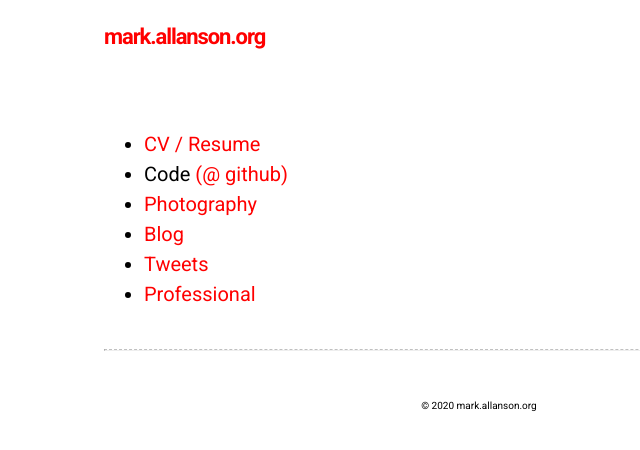
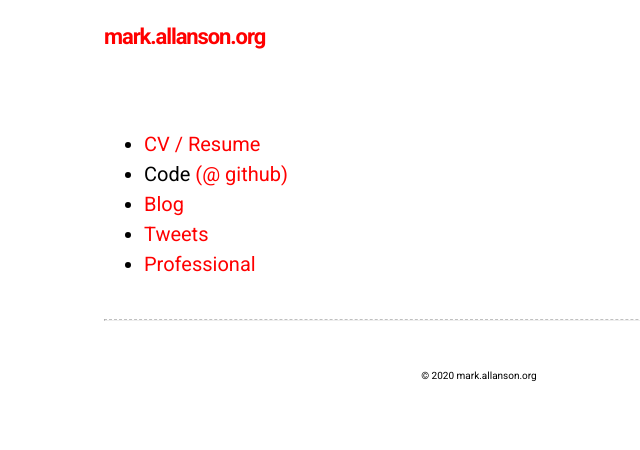
Before and after one commit to markallanson/personal_website, a Jekyll site: the page built from index.md, in a window 1280 px wide. Shown: the top 450 px of the page, without its empty margins (161-801 px from the left). Built offline with Jekyll 4.4.1, drawn with Linux system fonts in a browser that asks for light colours.

Commit message:
Remove photography link on the index

```diff
--- a/index.md
+++ b/index.md
@@ -7,7 +7,6 @@ guid: index
 ---
 * [CV / Resume](https://cv.mark.allanson.org)
 * Code [(@ github)](http://github.com/markallanson)
-* [Photography](http://flickr.com/photos/markallanson)
 * [Blog](/blog)
 * [Tweets](http://twitter.com/markallanson)
 * [Professional](http://uk.linkedin.com/in/markallanson)
```
